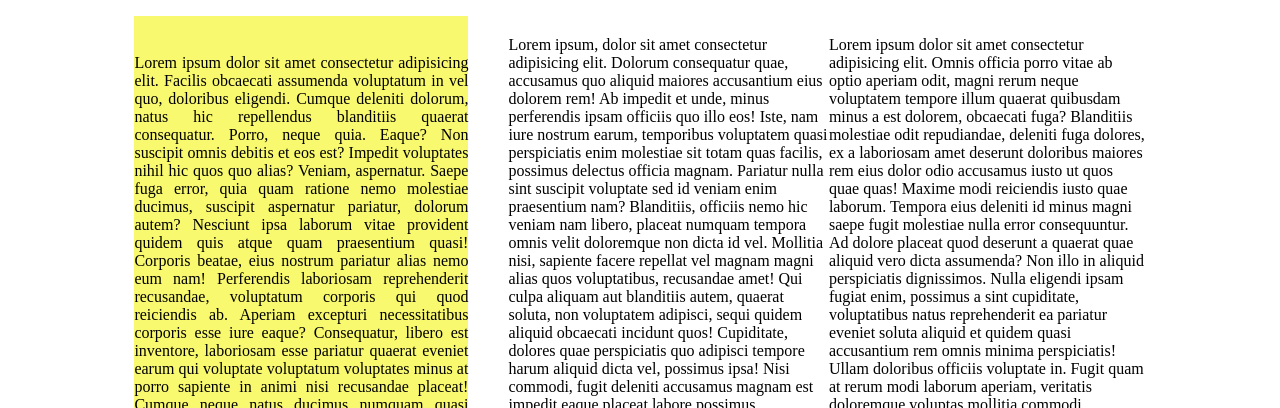
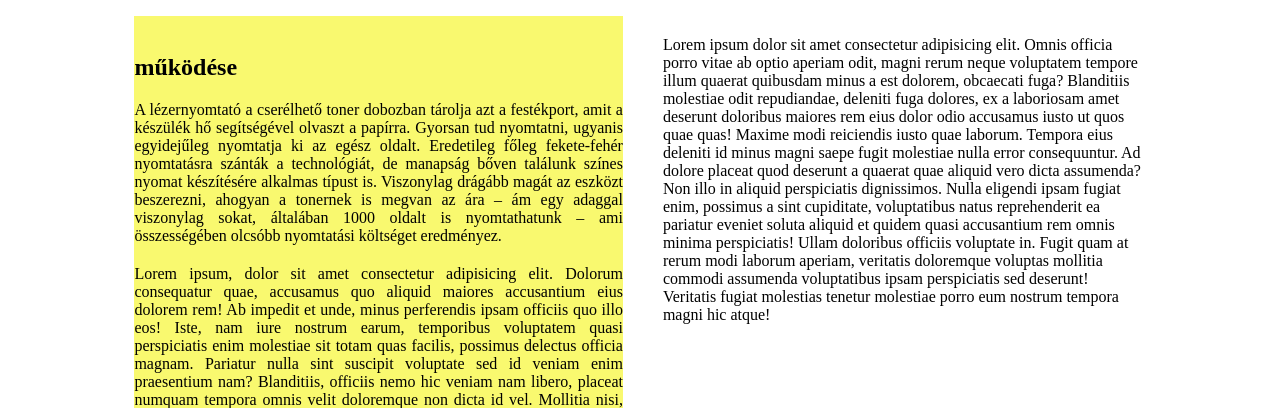
Before and after one commit to milankovicsrobert/hardver, a plain HTML site: page index.html in a window 1280 px wide. Shown: the part 392-800 px from the top of the page. Drawn offline with Linux system fonts and the light colour scheme.

Commit message:
Update index.html

```diff
--- a/index.html
+++ b/index.html
@@ -40,13 +40,13 @@
 <div class="wrapper">
     <div class="elso">
         <div class="kepes"><img class="picture" src="" alt=""></div>
-        <div class="nyom"><h2></h2></div>
-        Lorem ipsum dolor sit amet consectetur adipisicing elit. Facilis obcaecati assumenda voluptatum in vel quo, doloribus eligendi. Cumque deleniti dolorum, natus hic repellendus blanditiis quaerat consequatur. Porro, neque quia. Eaque?
-    Non suscipit omnis debitis et eos est? Impedit voluptates nihil hic quos quo alias? Veniam, aspernatur. Saepe fuga error, quia quam ratione nemo molestiae ducimus, suscipit aspernatur pariatur, dolorum autem?
-    Nesciunt ipsa laborum vitae provident quidem quis atque quam praesentium quasi! Corporis beatae, eius nostrum pariatur alias nemo eum nam! Perferendis laboriosam reprehenderit recusandae, voluptatum corporis qui quod reiciendis ab.
-    Aperiam excepturi necessitatibus corporis esse iure eaque? Consequatur, libero est inventore, laboriosam esse pariatur quaerat eveniet earum qui voluptate voluptatum voluptates minus at porro sapiente in animi nisi recusandae placeat!
-    Cumque neque natus ducimus numquam quasi tempora dolorem ab omnis quo! Id voluptate aspernatur eaque deleniti omnis, itaque voluptatibus unde laudantium voluptatum. Magnam quisquam et obcaecati facere eius accusamus culpa?</div>
-    <div class="masodik">
+        <div class="nyom"><h2>működése</h2>
+        A lézernyomtató a cserélhető toner dobozban tárolja azt a festékport, amit a készülék hő segítségével olvaszt a papírra.
+Gyorsan tud nyomtatni, ugyanis egyidejűleg nyomtatja ki az egész oldalt.
+Eredetileg főleg fekete-fehér nyomtatásra szánták a technológiát, de manapság bőven találunk színes nyomat készítésére alkalmas típust is.
+
+Viszonylag drágább magát az eszközt beszerezni, ahogyan a tonernek is megvan az ára – ám egy adaggal viszonylag sokat, általában 1000 oldalt is nyomtathatunk – ami összességében olcsóbb nyomtatási költséget eredményez.
+        </div>
             <div></div>
             <div><h2></h2></div>
         Lorem ipsum, dolor sit amet consectetur adipisicing elit. Dolorum consequatur quae, accusamus quo aliquid maiores accusantium eius dolorem rem! Ab impedit et unde, minus perferendis ipsam officiis quo illo eos!
```
